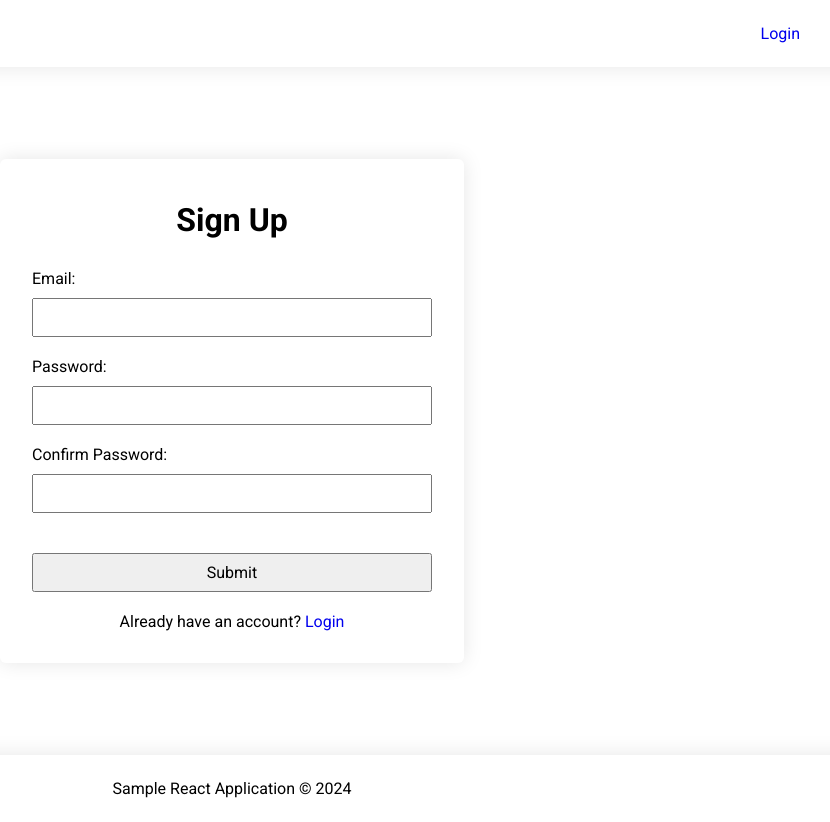
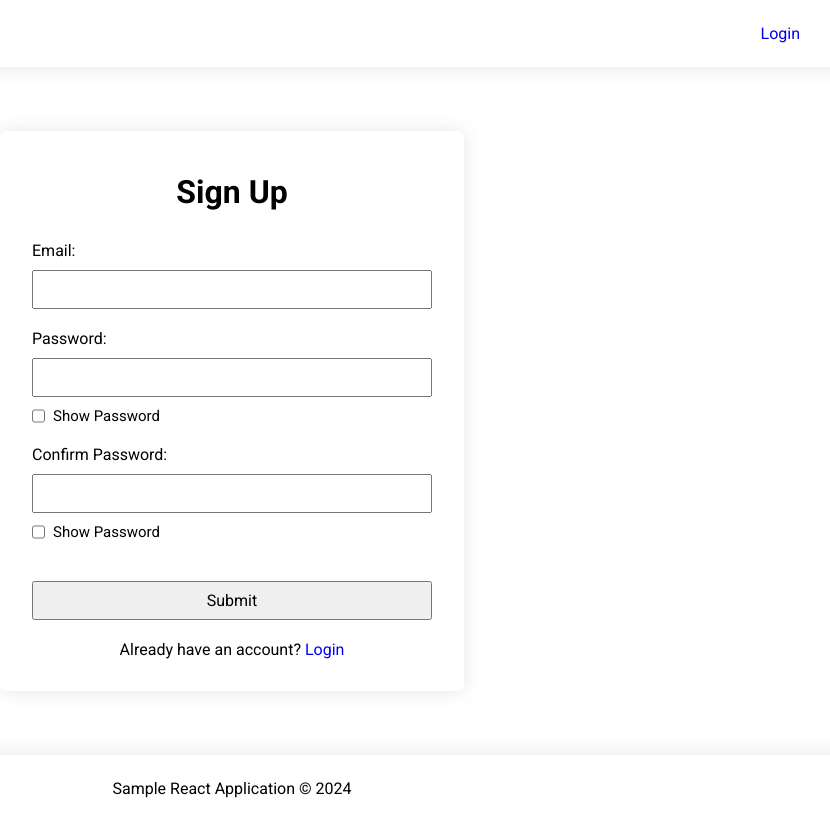
Before and after one commit to PatrickMediodia/react-brownbag, a React (Vite) app in the folder sample-posts-auth/: page /signup in a window 1280 px wide. Shown: the whole page, without its empty margins (408-1238 px from the left). Built offline with nearby package versions, Linux system fonts and the light colour scheme; no server answers; what amazon-cognito-identity-js would draw is missing.

Commit message:
added show password to forms

```diff
--- a/sample-posts-auth/src/components/ChangePassword.jsx
+++ b/sample-posts-auth/src/components/ChangePassword.jsx
@@ -13,11 +13,26 @@ export default function ChangePassword() {
         confirmProposedPassword: ''
     });
 
+    const [showPasswords, setShowPasswords] = useState({
+        showPassword: false,
+        showProposedPassword: false,
+        showConfirmProposedPassword: false,
+    });
+
     const handleChange = (e) => {
         setPasswords((prev) => {
             return {
                 ...prev,
                 [e.target.name]: e.target.value,
+            }
+        });
+    }
+
+    const handleCheckChange = (e) => {
+        setShowPasswords((prev) => {
+            return {
+                ...prev,
+                [e.target.name]: !prev[e.target.name],
             }
         });
     }
@@ -57,33 +72,60 @@ export default function ChangePassword() {
                 <input
                     className="form-input"
                     name='previousPassword'
-                    type='password'
+                    type={showPasswords.showPassword ? 'text' : 'password' }
                     value={passwords.previousPassword}
                     onChange={handleChange}
                     autoComplete="off"
                 />
+                <div className="form-check">
+                    <input
+                        type="checkbox"
+                        name="showPassword"
+                        checked={showPasswords.showPassword}
+                        onChange={handleCheckChange}
+                    />
+                    Show Password
+                </div>
             </div>
             <div className='form-field'>
                 New Password
                 <input
                     className="form-input"
                     name='proposedPassword'
-                    type='password'
+                    type={showPasswords.showProposedPassword ? 'text' : 'password' }
                     value={passwords.proposedPassword}
                     onChange={handleChange}
                     autoComplete="off"
                 />
+                <div className="form-check">
+                    <input
+                        type="checkbox"
+                        name="showProposedPassword"
+                        checked={showPasswords.showProposedPassword}
+                        onChange={handleCheckChange}
+                    />
+                    Show Password
+                </div>
             </div>
             <div className='form-field'>
                 Confirm New Password
                 <input
                     className="form-input"
                     name='confirmProposedPassword'
-                    type='password'
-                    value={passwords.confirmProposedPassword}
+                    type={showPasswords.showConfirmedProposedPassword ? 'text' : 'password' }
+                    value={passwords.showConfirmedProposedPassword}
                     onChange={handleChange}
                     autoComplete="off"
                 />
+                <div className="form-check">
+                    <input
+                        type="checkbox"
+                        name="showConfirmedProposedPassword"
+                        checked={showPasswords.showConfirmedProposedPassword}
+                        onChange={handleCheckChange}
+                    />
+                    Show Password
+                </div>
             </div>
             <input
                 type="submit"
--- a/sample-posts-auth/src/components/Login.jsx
+++ b/sample-posts-auth/src/components/Login.jsx
@@ -11,6 +11,8 @@ export default function Login() {
         email: '',
         password: ''
     });
+
+    const [showPassword, setShowPassword] = useState(false);
 
     const handleChange = (e) => {
         setLoginCredetials((prev) => {
@@ -72,11 +74,19 @@ export default function Login() {
                 <input
                     className="form-input"
                     name='password'
-                    type='password'
+                    type={showPassword ? 'text' : 'password'}
                     value={loginCredentials.password}
                     onChange={handleChange}
                     autoComplete="off"
                 />
+            </div>
+            <div className="form-check">
+                <input
+                    type="checkbox"
+                    checked={showPassword}
+                    onChange={()=>setShowPassword((prev)=>!prev)}
+                />
+                Show Password
             </div>
             <input
                 type="submit"
--- a/sample-posts-auth/src/components/Posts.jsx
+++ b/sample-posts-auth/src/components/Posts.jsx
@@ -14,7 +14,7 @@ export default function Posts() {
             setPosts(await getPosts());
         };
         getPostsAsync();
-    }, []);
+    }, [user]);
 
     return (
         <div className="posts-container">
--- a/sample-posts-auth/src/components/SignUp.jsx
+++ b/sample-posts-auth/src/components/SignUp.jsx
@@ -18,11 +18,26 @@ export default function SignUp() {
         confirmPassword: ''
     });
 
+    const [showPasswords, setShowPasswords] = useState({
+        showPassword: false,
+        showConfirmPassword: false,
+    });
+
     const handleChange = (e) => {
         setSignupCredetials((prev) => {
             return {
                 ...prev,
                 [e.target.name]: e.target.value,
+            }
+        });
+    }
+
+    const handleCheckChange = (e) => {
+        setShowPasswords((prev) => {
+            console.log(prev)
+            return {
+                ...prev,
+                [e.target.name]: !prev[e.target.name],
             }
         });
     }
@@ -75,22 +90,40 @@ export default function SignUp() {
                 <input
                     className="form-input"
                     name='password'
-                    type='password'
+                    type={showPasswords.showPassword ? 'text' : 'password'}
                     value={signupCredentials.password}
                     onChange={handleChange}
                     autoComplete="off"
                 />
+                <div className="form-check">
+                    <input
+                        type="checkbox"
+                        name="showPassword"
+                        checked={showPasswords.showPassword}
+                        onChange={handleCheckChange}
+                    />
+                    Show Password
+                </div>
             </div>
             <div className="form-field">
                 Confirm Password:
                 <input
                     className="form-input"
                     name='confirmPassword'
-                    type='password'
+                    type={showPasswords.showConfirmPassword ? 'text' : 'password'}
                     value={signupCredentials.confirmPassword}
                     onChange={handleChange}
                     autoComplete="off"
                 />
+                <div className="form-check">
+                    <input
+                        type="checkbox"
+                        name="showConfirmPassword"
+                        checked={showPasswords.showConfirmPassword}
+                        onChange={handleCheckChange}
+                    />
+                Show Password
+            </div>
             </div>
             <input
                 type="submit"
--- a/sample-posts-auth/src/index.css
+++ b/sample-posts-auth/src/index.css
@@ -117,3 +117,10 @@ li {
 .form-details {
   text-align: center;
 }
+
+.form-check {
+  display: flex;
+  gap: 0.5rem;
+  font-size: 15px;
+  float: right;
+}
```
